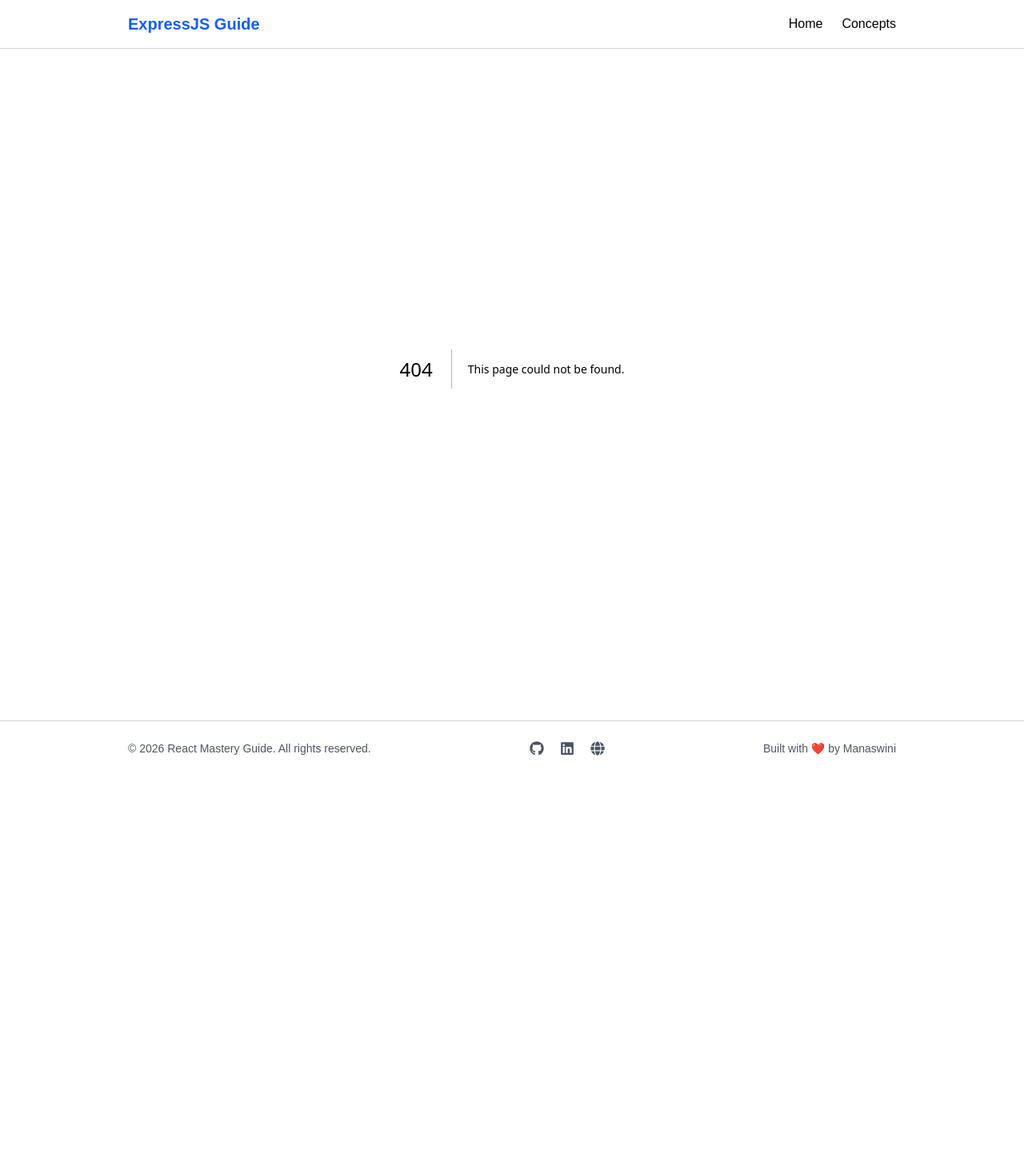
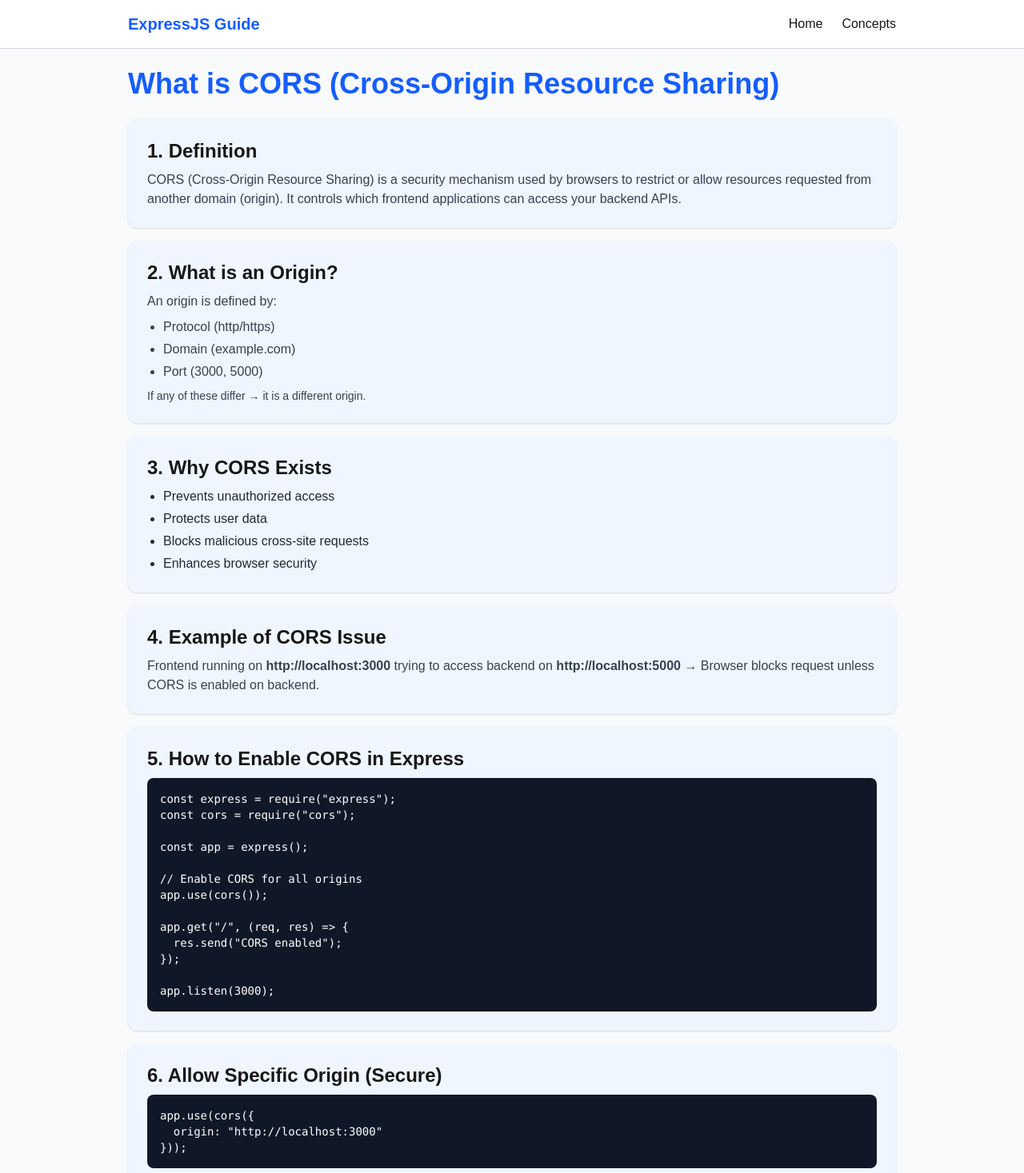
Before and after one commit to Monisasmal/ExpressJS-Concept, a Next.js app: page /concepts/WhatIsCORS in a window 1280 px wide. Before the commit this address had no page. Shown: the top 1467 px of the page at 80% size. Before the commit the page ends 970 px from the top, so only its background shows below. Built offline with nearby package versions, Linux system fonts and the light colour scheme.

Commit message:
update concept

```diff
--- /dev/null
+++ b/src/app/concepts/WhatIsCORS/page.tsx
@@ -0,0 +1,149 @@
+export default function WhatIsCORS() {
+  return (
+    <div className="bg-gray-50 min-h-screen">
+
+      {/* Container */}
+      <div className="w-full max-w-5xl mx-auto px-4 sm:px-6 lg:px-8 py-6">
+
+        {/* Header */}
+        <h1 className="text-2xl sm:text-3xl md:text-4xl font-bold text-blue-600 mb-6">
+          What is CORS (Cross-Origin Resource Sharing)
+        </h1>
+
+        {/* Card Wrapper */}
+        <div className="space-y-4">
+
+          {/* Definition */}
+          <section className="bg-blue-50 shadow-sm rounded-xl p-4 sm:p-6">
+            <h2 className="text-lg sm:text-xl md:text-2xl font-semibold mb-2">
+              1. Definition
+            </h2>
+            <p className="text-sm sm:text-base text-gray-700">
+              CORS (Cross-Origin Resource Sharing) is a security mechanism used
+              by browsers to restrict or allow resources requested from another
+              domain (origin). It controls which frontend applications can access
+              your backend APIs.
+            </p>
+          </section>
+
+          {/* Origin */}
+          <section className="bg-blue-50 shadow-sm rounded-xl p-4 sm:p-6">
+            <h2 className="text-lg sm:text-xl md:text-2xl font-semibold mb-2">
+              2. What is an Origin?
+            </h2>
+            <p className="text-sm sm:text-base text-gray-700 mb-2">
+              An origin is defined by:
+            </p>
+            <ul className="list-disc ml-5 text-sm sm:text-base text-gray-700 space-y-1">
+              <li>Protocol (http/https)</li>
+              <li>Domain (example.com)</li>
+              <li>Port (3000, 5000)</li>
+            </ul>
+            <p className="text-sm text-gray-700 mt-2">
+              If any of these differ → it is a different origin.
+            </p>
+          </section>
+
+          {/* Why */}
+          <section className="bg-blue-50 shadow-sm rounded-xl p-4 sm:p-6">
+            <h2 className="text-lg sm:text-xl md:text-2xl font-semibold mb-2">
+              3. Why CORS Exists
+            </h2>
+            <ul className="list-disc ml-5 text-sm sm:text-base text-gray-800 space-y-1">
+              <li>Prevents unauthorized access</li>
+              <li>Protects user data</li>
+              <li>Blocks malicious cross-site requests</li>
+              <li>Enhances browser security</li>
+            </ul>
+          </section>
+
+          {/* Example */}
+          <section className="bg-blue-50 shadow-sm rounded-xl p-4 sm:p-6">
+            <h2 className="text-lg sm:text-xl md:text-2xl font-semibold mb-2">
+              4. Example of CORS Issue
+            </h2>
+            <p className="text-sm sm:text-base text-gray-700">
+              Frontend running on <b>http://localhost:3000</b> trying to access
+              backend on <b>http://localhost:5000</b> → Browser blocks request
+              unless CORS is enabled on backend.
+            </p>
+          </section>
+
+          {/* How */}
+          <section className="bg-blue-50 shadow-sm rounded-xl p-4 sm:p-6">
+            <h2 className="text-lg sm:text-xl md:text-2xl font-semibold mb-2">
+              5. How to Enable CORS in Express
+            </h2>
+
+            <pre className="bg-gray-900 text-white p-3 sm:p-4 rounded-lg overflow-x-auto text-xs sm:text-sm">
+{`const express = require("express");
+const cors = require("cors");
+
+const app = express();
+
+// Enable CORS for all origins
+app.use(cors());
+
+app.get("/", (req, res) => {
+  res.send("CORS enabled");
+});
+
+app.listen(3000);`}
+            </pre>
+          </section>
+
+          {/* Specific Origin */}
+          <section className="bg-blue-50 shadow-sm rounded-xl p-4 sm:p-6">
+            <h2 className="text-lg sm:text-xl md:text-2xl font-semibold mb-2">
+              6. Allow Specific Origin (Secure)
+            </h2>
+
+            <pre className="bg-gray-900 text-white p-3 sm:p-4 rounded-lg overflow-x-auto text-xs sm:text-sm">
+{`app.use(cors({
+  origin: "http://localhost:3000"
+}));`}
+            </pre>
+          </section>
+
+          {/* Advantages */}
+          <section className="bg-blue-50 shadow-sm rounded-xl p-4 sm:p-6">
+            <h2 className="text-lg sm:text-xl md:text-2xl font-semibold mb-2">
+              7. Advantages
+            </h2>
+            <ul className="list-disc ml-5 text-sm sm:text-base text-gray-700 space-y-1">
+              <li>Improves security</li>
+              <li>Controls API access</li>
+              <li>Prevents unauthorized requests</li>
+              <li>Flexible configuration</li>
+            </ul>
+          </section>
+
+          {/* Disadvantages */}
+          <section className="bg-blue-50 shadow-sm rounded-xl p-4 sm:p-6">
+            <h2 className="text-lg sm:text-xl md:text-2xl font-semibold mb-2">
+              8. Disadvantages
+            </h2>
+            <ul className="list-disc ml-5 text-sm sm:text-base text-gray-700 space-y-1">
+              <li>Misconfiguration can expose APIs</li>
+              <li>Extra setup required</li>
+            </ul>
+          </section>
+
+          {/* Interview */}
+          <section className="bg-blue-50 shadow-sm rounded-xl p-4 sm:p-6">
+            <h2 className="text-lg sm:text-xl md:text-2xl font-semibold mb-2">
+              Interview Points
+            </h2>
+            <ul className="list-disc ml-5 text-sm sm:text-base text-gray-900 space-y-1">
+              <li>CORS = Cross-Origin Resource Sharing</li>
+              <li>Browser security feature</li>
+              <li>Controls cross-origin requests</li>
+              <li>Enabled using cors middleware</li>
+            </ul>
+          </section>
+
+        </div>
+      </div>
+    </div>
+  );
+}
--- a/src/app/concepts/page.tsx
+++ b/src/app/concepts/page.tsx
@@ -25,6 +25,7 @@ const concept = [
      {name: "Custom Error Middleware in Express.js?", path:"/concepts/CustomErrorMiddleware"},
      {name: "What is JWT Authentication?", path:"/concepts/JWTAuthentication"},
      {name: "How to Protect Routes in Express.js?", path:"/concepts/ProtectRoutes"},
+     {name: "What is CORS (Cross-Origin Resource Sharing)?", path:"/concepts/WhatIsCORS"},
 ];
 
 export default function Concepts(){
```
